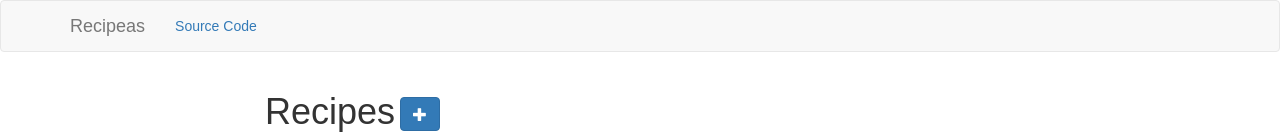
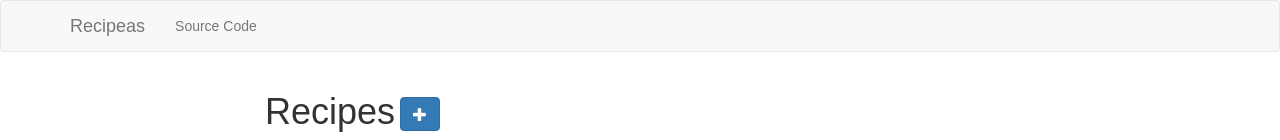
Before and after one commit to phuchle/recipeas, a React (Create React App) app: page / in a window 1280 px wide. Shown: the top 140 px of the page. Built offline with nearby package versions, Linux system fonts and the light colour scheme.

Commit message:
Update Nav with proper formatting for link.

```diff
--- a/src/components/Nav.js
+++ b/src/components/Nav.js
@@ -15,10 +15,8 @@ const Navigation = (props) => {
       </Navbar.Header>
       <Navbar.Collapse>
         <Nav>
-          <NavItem>
-            <a href="https://github.com/phuchle/recipeas">
+          <NavItem href="https://github.com/phuchle/recipeas">
             Source Code
-          </a>
           </NavItem>
         </Nav>
       </Navbar.Collapse>
```
